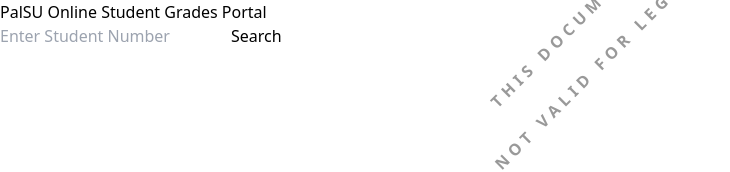
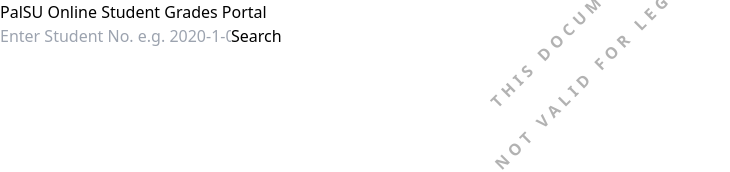
Before and after one commit to dustin1016/grade-kiosk, a React (Vite) app: page / in a window 1280 px wide. Shown: the top 172 px of the page, without its empty margins (0-730 px from the left). Built offline with nearby package versions, Linux system fonts and the light colour scheme.

Commit message:
updated UIa

```diff
--- a/src/App.jsx
+++ b/src/App.jsx
@@ -10,6 +10,7 @@ function App() {
 
   const fetchStudentData = async (query) => {
     if (query === ""){
+      setErrorMsg("Please Enter Student Number")
       return;
     }
     setErrorMsg(null);
--- a/src/index.css
+++ b/src/index.css
@@ -17,7 +17,7 @@ body {
   left: 45%;
   transform: translate(-50%, -50%) rotate(-45deg);
   font-size: 1rem;
-  color: rgba(0, 0, 0, 0.4);
+  color: rgba(0, 0, 0, 0.3);
   font-weight: bold;
   letter-spacing: 5px;
   text-transform: uppercase;
@@ -32,7 +32,7 @@ body {
   left: 50%;
   transform: translate(-50%, -50%) rotate(-45deg);
   font-size: 1rem;
-  color: rgba(0, 0, 0, 0.4);
+  color: rgba(0, 0, 0, 0.3);
   font-weight: bold;
   letter-spacing: 5px;
   text-transform: uppercase;
--- a/src/widgets/CenteredInput.jsx
+++ b/src/widgets/CenteredInput.jsx
@@ -12,8 +12,8 @@ const CenteredInput = ({onSearch, isFetching}) => {
       <div className="mt-6 flex items-center border border-gray-300 rounded-lg overflow-hidden shadow-sm">
         <input
           type="tel"
-          placeholder="Enter Student Number"
-          className="px-4 py-2 outline-none w-80"
+          placeholder="Enter Student No. e.g. 2020-1-0000"
+          className="px-4 text-sm sm:text-md py-2 outline-none w-80"
           value={query}
           onChange={(e) => setQuery(e.target.value)}
         />
```
